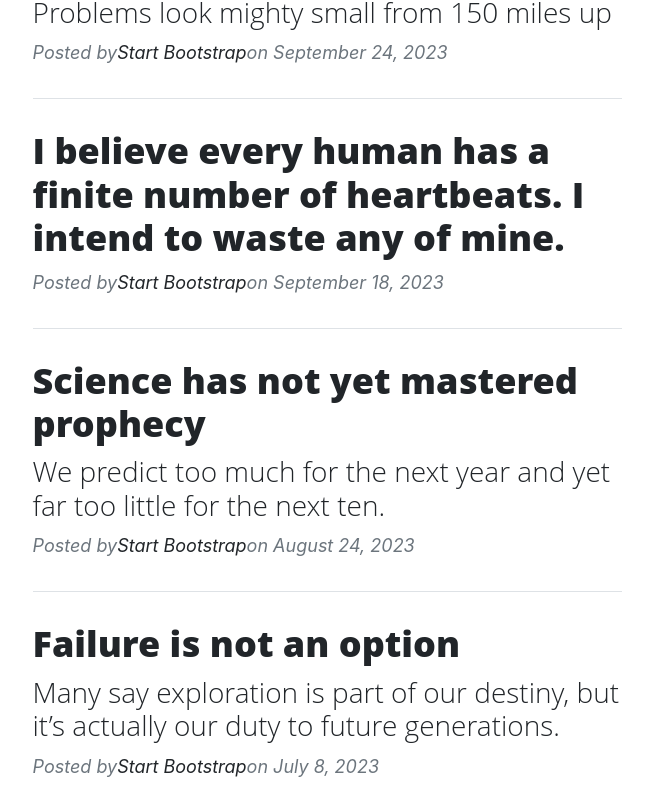
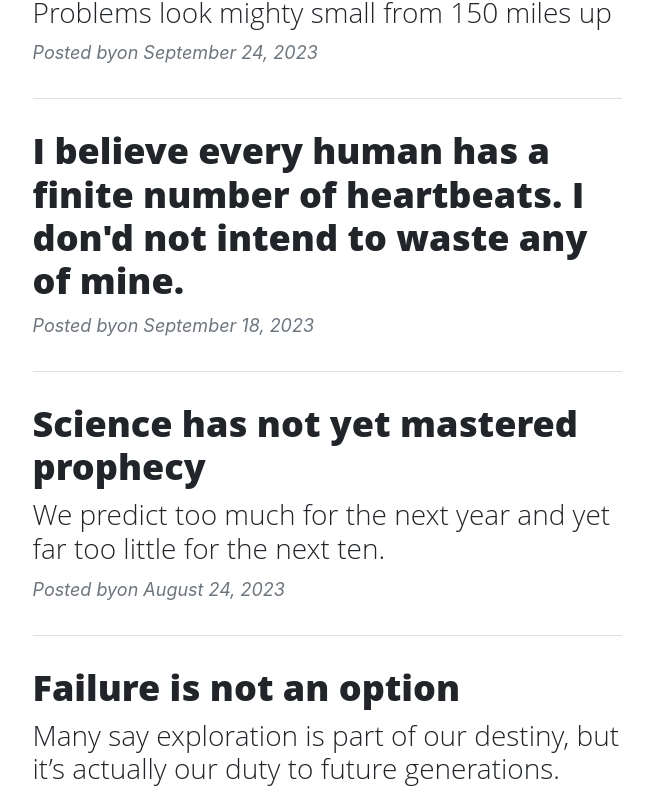
Before and after one commit to Shen880421/reactclass, a Next.js app: page /post in a window 1280 px wide. Shown: the part 711-1511 px from the top of the page, without its empty margins (313-966 px from the left). Built offline with nearby package versions, Linux system fonts and the light colour scheme.

Commit message:
feat(PostPage): add PostPreview component to display posts dynamically

```diff
--- /dev/null
+++ b/src/app/post/PostPreview.jsx
@@ -0,0 +1,20 @@
+const PostPreview = ({ post }) => {
+  return (
+    <>
+      <div className="post-preview">
+        <a href="post.html">
+          <h2 className="post-title">{post.title}</h2>
+          {/* 有些文章有subTitle */}
+          {post.subTitle && <h3 className="post-subtitle">{post.subTitle}</h3>}
+        </a>
+        <p className="post-meta">
+          Posted by
+          <a href="#!">{post.auther}</a>
+          on {post.date}
+        </p>
+      </div>
+    </>
+  );
+};
+
+export default PostPreview;
--- a/src/app/post/page.jsx
+++ b/src/app/post/page.jsx
@@ -1,4 +1,47 @@
 import Hero from "@/components/Hero";
+import PostPreview from "./PostPreview";
+const POSTS = [
+  {
+    title: "Man must explore, and this is exploration at its greatest",
+    subTitle: "Problems look mighty small from 150 miles up",
+    content:
+      "lorem ipsum dolor sit amet, consectetur adipiscing elit. Sed do eiusmod tempor incididunt ut labore et dolore magna aliqua.",
+    author: "Start Bootstrap",
+    date: "September 24, 2023",
+    id: 0,
+  },
+  {
+    title:
+      "I believe every human has a finite number of heartbeats. I don'd not intend to waste any of mine.",
+    subTitle: "",
+    author: "Start Bootstrap",
+    content:
+      "lorem ipsum dolor sit amet, consectetur adipiscing elit. Sed do eiusmod tempor incididunt ut labore et dolore magna aliqua.",
+    date: "September 18, 2023",
+    id: 1,
+  },
+  {
+    title: "Science has not yet mastered prophecy",
+    subTitle:
+      "We predict too much for the next year and yet far too little for the next ten.",
+    content:
+      "lorem ipsum dolor sit amet, consectetur adipiscing elit. Sed do eiusmod tempor incididunt ut labore et dolore magna aliqua.",
+    author: "Start Bootstrap",
+    date: "August 24, 2023",
+    id: 2,
+  },
+  {
+    title: "Failure is not an option",
+    subTitle:
+      "Many say exploration is part of our destiny, but it’s actually our duty to future generations.",
+    author: "Start Bootstrap",
+    content:
+      "lorem ipsum dolor sit amet, consectetur adipiscing elit. Sed do eiusmod tempor incididunt ut labore et dolore magna aliqua.",
+    date: "July 8, 2023",
+    id: 3,
+  },
+];
+
 const PostPage = () => {
   return (
     <>
@@ -6,68 +49,14 @@
       <div className="container px-4 px-lg-5">
         <div className="row gx-4 gx-lg-5 justify-content-center">
           <div className="col-md-10 col-lg-8 col-xl-7">
-            <div className="post-preview">
-              <a href="post.html">
-                <h2 className="post-title">
-                  Man must explore, and this is exploration at its greatest
-                </h2>
-                <h3 className="post-subtitle">
-                  Problems look mighty small from 150 miles up
-                </h3>
-              </a>
-              <p className="post-meta">
-                Posted by
-                <a href="#!">Start Bootstrap</a>
-                on September 24, 2023
-              </p>
-            </div>
-            <hr className="my-4" />
-            <div className="post-preview">
-              <a href="post.html">
-                <h2 className="post-title">
-                  I believe every human has a finite number of heartbeats. I
-                  intend to waste any of mine.
-                </h2>
-              </a>
-              <p className="post-meta">
-                Posted by
-                <a href="#!">Start Bootstrap</a>
-                on September 18, 2023
-              </p>
-            </div>
-            <hr className="my-4" />
-            <div className="post-preview">
-              <a href="post.html">
-                <h2 className="post-title">
-                  Science has not yet mastered prophecy
-                </h2>
-                <h3 className="post-subtitle">
-                  We predict too much for the next year and yet far too little
-                  for the next ten.
-                </h3>
-              </a>
-              <p className="post-meta">
-                Posted by
-                <a href="#!">Start Bootstrap</a>
-                on August 24, 2023
-              </p>
-            </div>
-            <hr className="my-4" />
-            <div className="post-preview">
-              <a href="post.html">
-                <h2 className="post-title">Failure is not an option</h2>
-                <h3 className="post-subtitle">
-                  Many say exploration is part of our destiny, but it’s actually
-                  our duty to future generations.
-                </h3>
-              </a>
-              <p className="post-meta">
-                Posted by
-                <a href="#!">Start Bootstrap</a>
-                on July 8, 2023
-              </p>
-            </div>
-            <hr className="my-4" />
+            {POSTS.map((post, index) => {
+              return (
+                <>
+                  <PostPreview post={post} key={post.id} />
+                  {index !== post.index - 1 && <hr className="my-4" />}
+                </>
+              );
+            })}
             <div className="d-flex justify-content-end mb-4">
               <a className="btn btn-primary text-uppercase" href="#!">
                 Older Posts →
```
